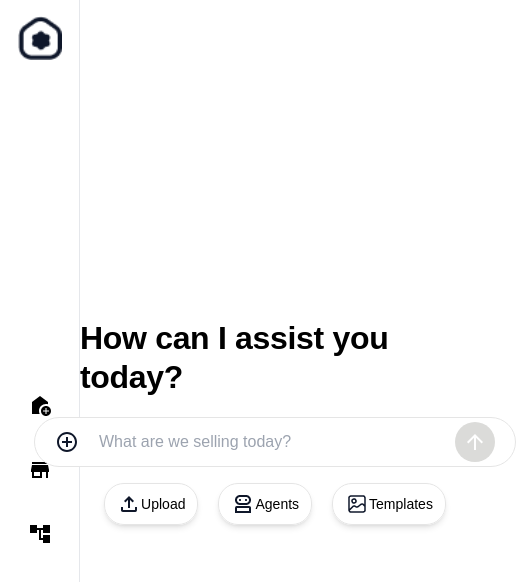
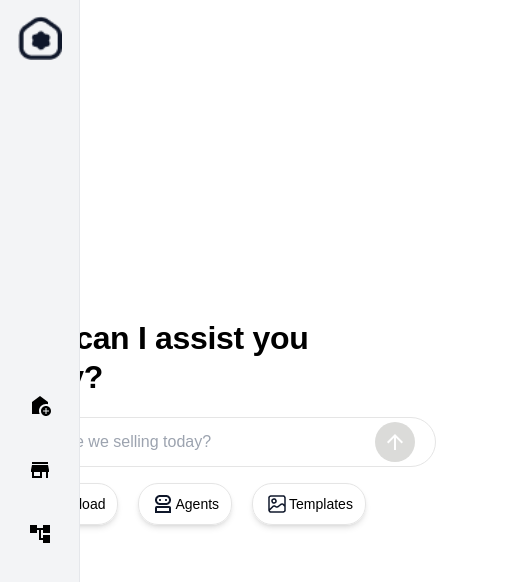
Before and after one commit to vikas2705/shop-os, a React (Vite) app: page / in a window 390 px wide. Shown: the top 582 px of the page, 516 px wide, since content can reach past the window. Built offline with nearby package versions, Linux system fonts and the light colour scheme; a web font is replaced by a local one.

Commit message:
fixes123

```diff
--- a/src/commnComponents/Layout.tsx
+++ b/src/commnComponents/Layout.tsx
@@ -8,7 +8,9 @@ const Layout: React.FC<LayoutProps> = ({ children }) => {
   return (
     <div className="flex min-h-screen">
       <Sidebar />
-      <div className="relative left-[80px] h-full m-auto gap-1 w-full sm:px-[50px] md:px-[80px] lg:px-[150px]">{children}</div>
+      <div className="gap-1 w-full bg-white sm:px-[50px] md:px-[80px] lg:px-[150px]">
+        {children}
+      </div>
     </div>
   );
 };
--- a/src/commnComponents/Sidebar.tsx
+++ b/src/commnComponents/Sidebar.tsx
@@ -22,7 +22,7 @@ const sideBarItems = [
 const Sidebar: React.FC = () => {
   const navigate = useNavigate()
   return (
-    <div className="fixed bg-white h-full flex items-center flex-col w-[80px] border-r-[1px]">
+    <div className="fixed bg-gray-100 h-full flex items-center flex-col w-[80px] border-r-[1px]">
       <img
         src="/Union.png"
         alt="Dashboard"
@@ -35,7 +35,7 @@ const Sidebar: React.FC = () => {
             key={index}
             className="hover:cursor-pointer hover:bg-slate-200 p-3 rounded-lg"
             onClick={() => {
-              navigate(items.navigateTo)
+              navigate(items.navigateTo);
             }}
           >
             {items.icon}
@@ -43,7 +43,7 @@ const Sidebar: React.FC = () => {
         ))}
       </ul>
     </div>
-  )
+  );
 }
 
 export default Sidebar
```
